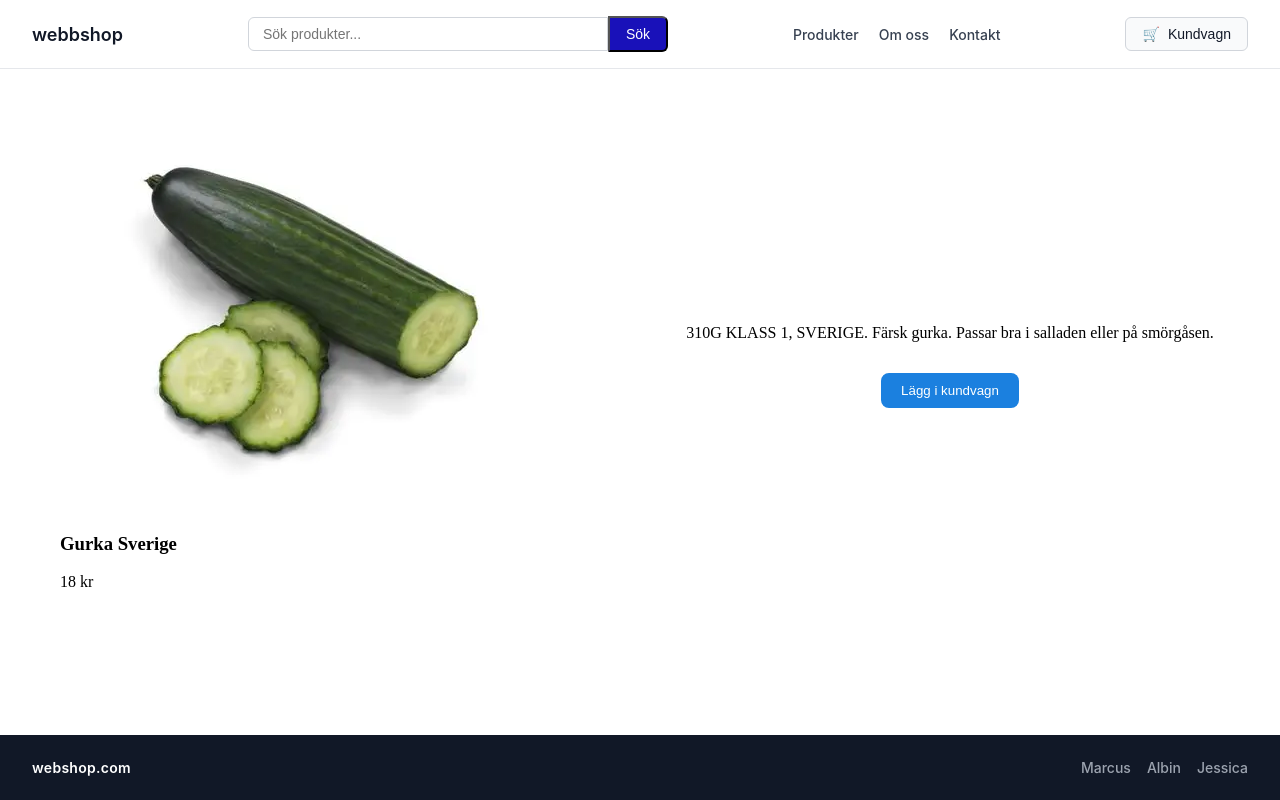
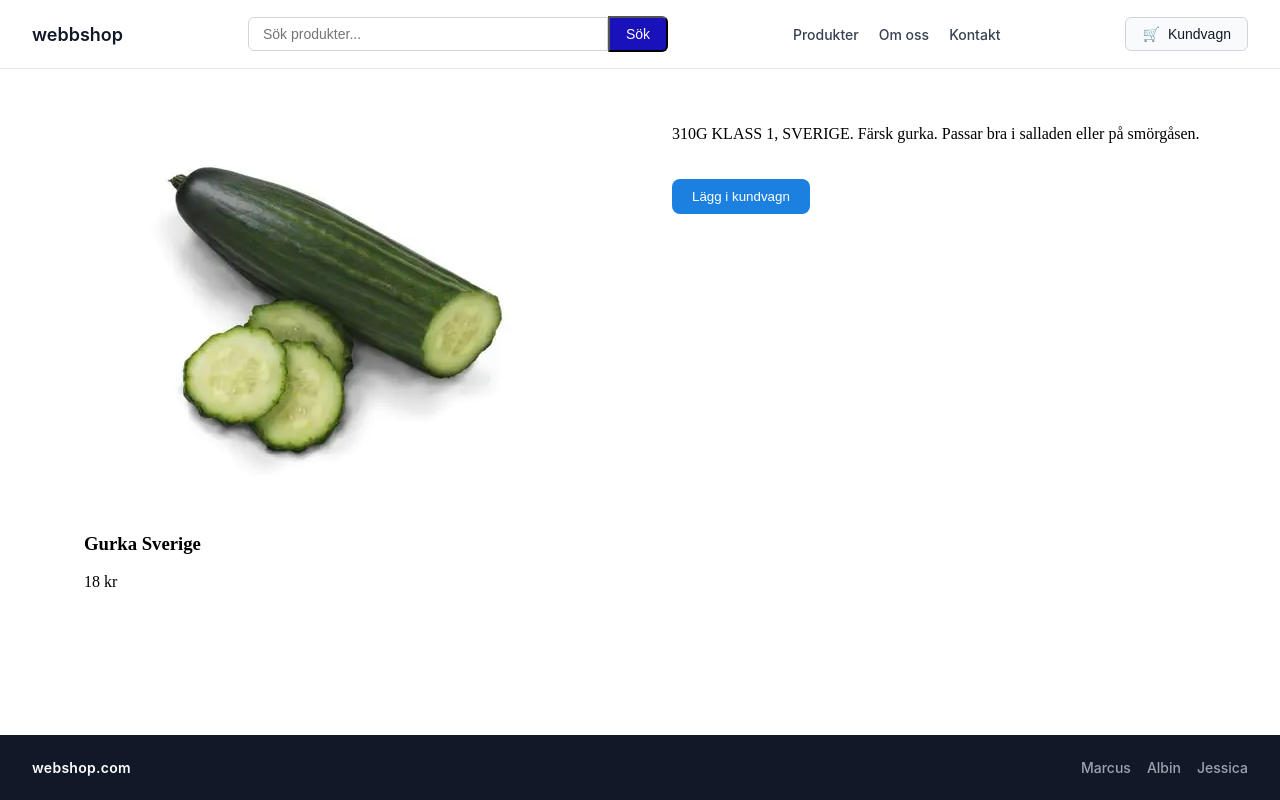
Before and after one commit to AlbinNic/Webbshop, a React (Vite) app: page /product/1 in a window 1280 px wide. Built offline with nearby package versions, Linux system fonts and the light colour scheme; data requests are answered from the project's data file; the HTML template or start-up script is replaced by a standard one.

Commit message:
added more css

```diff
--- a/src/pages/ProductDetailPage/ProductDetailPage.module.css
+++ b/src/pages/ProductDetailPage/ProductDetailPage.module.css
@@ -1,28 +1,36 @@
 .mainContainer {
     display: flex;
     flex-direction: row;
-    flex-wrap: nowrap;
-    width: 100%;
+    align-items: flex-start;
+    justify-content: center;
+    gap: 4rem;
     max-width: 1200px;
     margin: 40px auto;
     padding: 0 20px;
-    gap: 5rem;
     box-sizing: border-box;
-    align-items: center;
+    width: 100%;
+}
+
+.product {
+    flex: 1;
+    min-width: 300px;
+    display: flex;
     justify-content: center;
 }
 
-.product {
-    flex: 1 1 50%;
-    width: 50%;
+.product img {
+    max-width: 100%;
+    height: auto;
+    max-height: 500px;
+    object-fit: contain;
 }
 
 .info {
-    flex: 1 1 50%;
-    min-width: 0;
+    flex: 1;
+    min-width: 300px;
     display: flex;
     flex-direction: column;
-    justify-content: center;
-    align-items: center;
-    gap: 15px;
+    align-items: flex-start;
+    justify-content: flex-start;
+    gap: 20px;
 }
```
